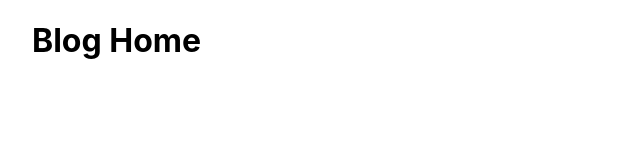
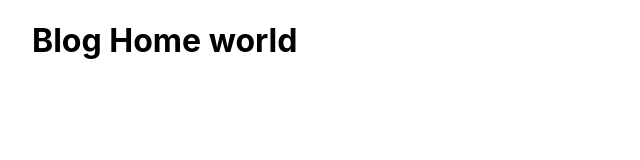
Before and after one commit to iamidlek/Exr-mblog-Next.js, a Next.js app: page / in a window 1280 px wide. Shown: the top 160 px of the page, without its empty margins (0-640 px from the left). Built offline with nearby package versions, Linux system fonts and the light colour scheme.

Commit message:
getStaticProps

```diff
--- a/pages/index.js
+++ b/pages/index.js
@@ -1,11 +1,18 @@
-import Head from "next/head";
-import Image from "next/image";
 import styles from "../styles/Home.module.css";
 
-export default function Home() {
+export default function Home({ hello }) {
   return (
     <div className={styles.container}>
-      <h1>Blog Home</h1>
+      <h1>Blog Home {hello}</h1>
     </div>
   );
 }
+
+export function getStaticProps() {
+  // sanity로 부터 데이터를 가지고 온다
+  return {
+    props: {
+      hello: "world",
+    },
+  };
+}
```
